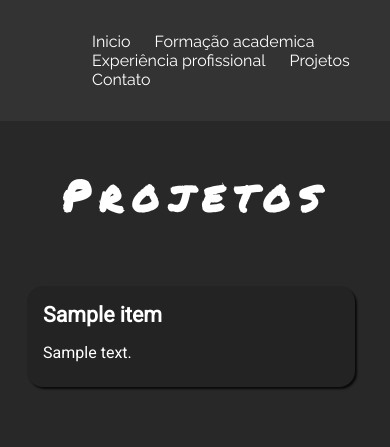
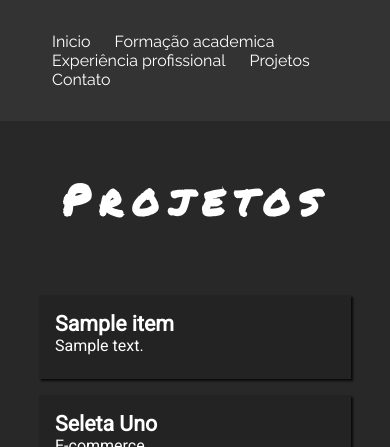
Before and after one commit to mx-jeff/curriculum-v2, a Flask app: page /projetos in a window 390 px wide; the page is wider, and only the part inside the window is pictured. Shown: the top 447 px of that part. Run offline with Flask 2, Linux system fonts and the light colour scheme; a database or web service that is not in the repository returns one stand-in record (values such as "Sample title"); data that the repository does not hold is empty.

Commit message:
adjust responsivess desktop

```diff
--- a/static/index.css
+++ b/static/index.css
@@ -12,16 +12,24 @@
 
 }
 
-body{
+* {
     margin: 0;
     padding: 0;
     box-sizing: border-box;
+    outline: none;
+}
+
+body{
     color: white;
     outline: none;
     background: var(--bg-secondary);
     font-family: var(--font-secondary);
-    width: 98vw;
-    height: 100vh;
+    width: 100%;
+    /* height: 100vh; */
+}
+
+.content {
+    /* height: 150vh; */
 }
 
 section {
@@ -62,10 +70,10 @@
 }
 
 nav{
-    width: 100vw;
+    width: 100%;
     box-sizing: border-box;
     background: var(--bg-primary);
-    min-height: 10vh;
+    /* min-height: 10vh; */
     padding: 2rem;
 }
 
@@ -93,11 +101,10 @@
 /*Header title*/
 
 .name {
-    width: 100vw;
-    box-sizing: border-box;
+    width: 100%;
     margin: 0 auto;
     color: black;
-    padding: 15px 30px;
+    padding: 3rem 0;
 }
 
 .name h1{
@@ -187,9 +194,10 @@
 footer {
     position: relative;
     box-sizing: border-box;
-    top: 12vh;
+    top: 13vh;
+
     background-color: var(--bg-primary);
-    width: 100vw;
+    width: 100%;
     height: 20vh;
 
     padding: 1rem 5rem;
--- a/static/projects.css
+++ b/static/projects.css
@@ -11,7 +11,7 @@
     justify-items: center;
 
     padding: 1rem 0 0 1rem;
-    border-radius: 1em;
+    /* border-radius: 1em; */
     box-shadow: 2px 2px 2px rgb(10, 10, 10);
     transition: background-color 0.5s;
 }
--- a/templates/layout.html
+++ b/templates/layout.html
@@ -10,7 +10,9 @@
     </head>
     <body>
         {% include 'includes/navbar.html' %}
-        {% block body %}{% endblock%}
-        {% include 'includes/footer.html' %}
+        <div class="content">
+            {% block body %}{% endblock%}
+            {% include 'includes/footer.html' %}
+        </div>
     </body>
 </html>
--- a/templates/projetos.html
+++ b/templates/projetos.html
@@ -17,11 +17,24 @@
     <section class="box-container">
         <div class="projects-list">
             {% for valor in data %}
-                <a class="projects-container" target="_blank" href="{{ valor.html_url }}">
-                    <strong>{{ valor.name }}</strong>
-                    <p>{{ valor.description }}</p>
-                </a>
+                {% if valor.homepage %}
+                    <a class="projects-container" target="_blank" href="{{ valor.homepage }}">
+                        <strong>{{ valor.name }}</strong>
+                        <p>{{ valor.description }}</p>
+                        <!-- <p>{{ valor.homepage }}</p> -->
+                    </a>
+                {% endif %}
             {% endfor %}
+
+            <!-- <a class="projects-container" target="_blank" href="https://www.servc.com.br">
+                <strong> Servc </strong>
+                <p>Emprestimos consignados</p>
+            </a> -->
+
+            <a class="projects-container" target="_blank" href="https://www.seletauno.com.br">
+                <strong> Seleta Uno </strong>
+                <p> E-commerce </p>
+            </a>
         </div>
     </section>
 {% endblock%}
```
